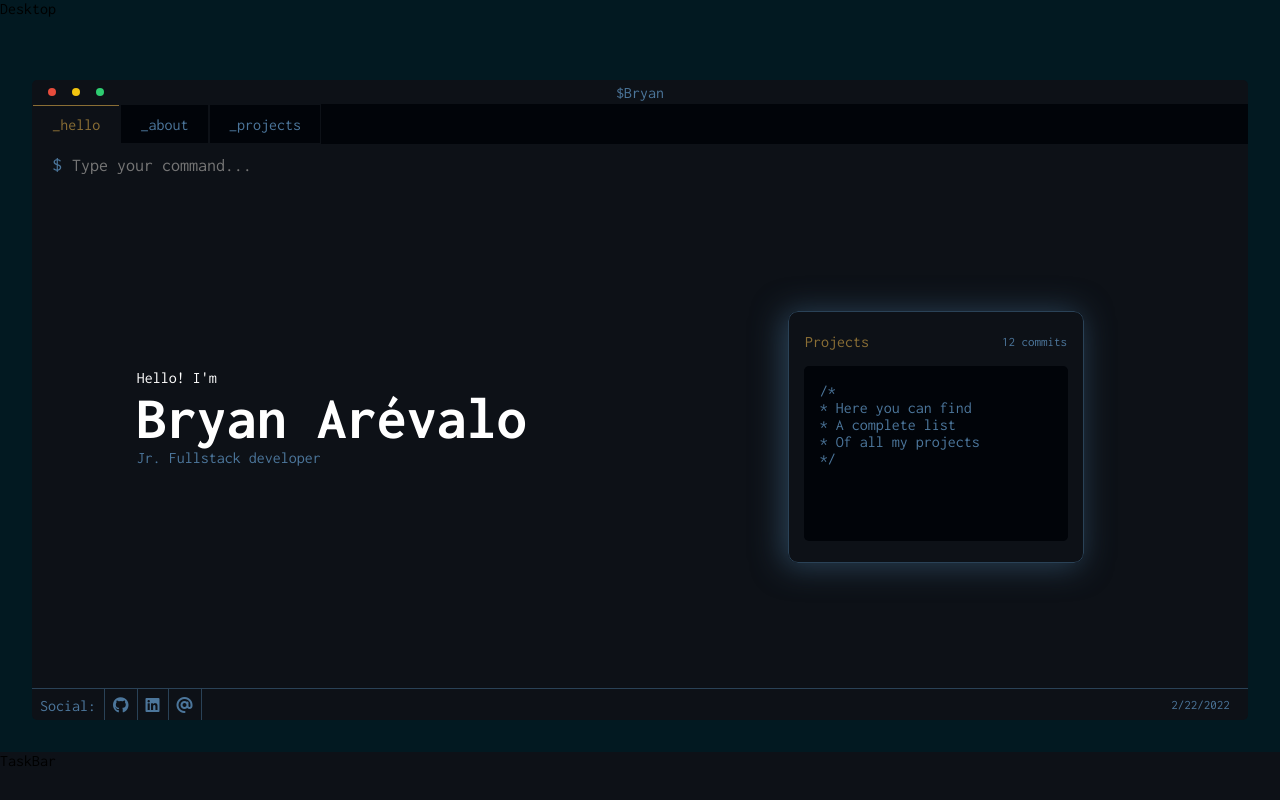
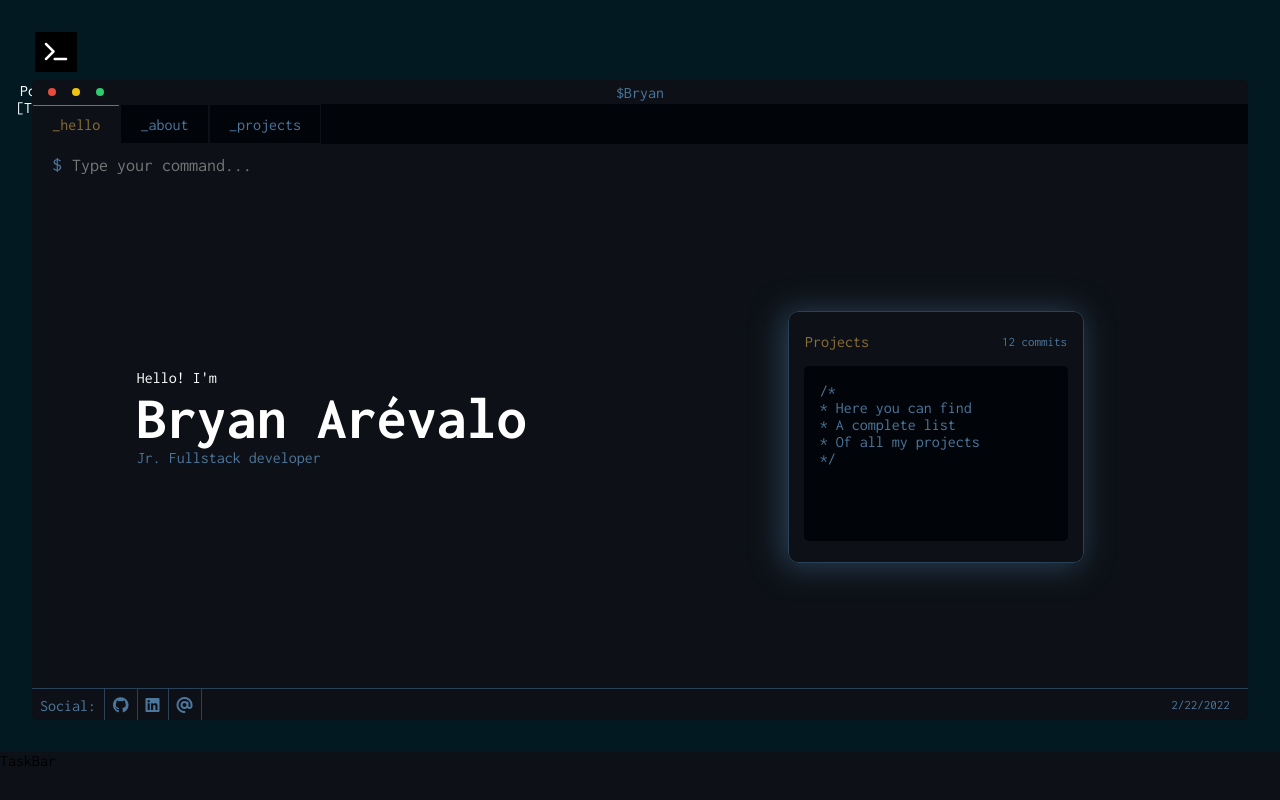
Before and after one commit to ripterdust/Portfolio2022, a React (Create React App) app: page / in a window 1280 px wide. Built offline with nearby package versions, Linux system fonts and the light colour scheme.

Commit message:
Added the first icon

```diff
--- a/src/components/Desktop.js
+++ b/src/components/Desktop.js
@@ -2,6 +2,13 @@ import React from 'react'
 
 export const Desktop = () => {
   return (
-    <div className='desktop'>Desktop</div>
+    <div className='desktop'>
+      <div className="icons">
+        <div className="icon">
+          <i class="fa-solid fa-terminal terminal-icon"></i>
+          Portfolio<br />[Terminal]
+        </div>
+      </div>
+    </div>
   )
 }
--- a/src/main.scss
+++ b/src/main.scss
@@ -11,6 +11,12 @@
 a{
     color: $text-ligth;
     text-decoration: none;
+}
+
+body{
+    width: 100%;
+    height: 100vh;
+    overflow: hidden;
 }
 .window{
     width: 100%;
--- a/src/styles/_desktop.scss
+++ b/src/styles/_desktop.scss
@@ -4,4 +4,34 @@
     background: url('../../public/img/wallpaper.jpg');
     background-size: cover;
     background-position: center;
+    display: flex;
+    justify-content: left;
+    align-items: top;
+    flex-direction: column;
+    padding: 2em 1em;
+
+    .icons{
+        display: flex;
+        flex-direction: column;
+        color: white;
+        white-space: pre-wrap;
+        align-items: left;
+        justify-content: left;
+
+        .icon{
+            display: flex;
+            justify-content: center;
+            align-items: center;
+            flex-direction: column;
+            width: 80px;
+            cursor: pointer;
+            text-align: center;
+            i{
+                background: black;
+                font-size: 20px;
+                padding: 10px;
+                margin-bottom: .5em;
+            }
+        }
+    }
 }
```
